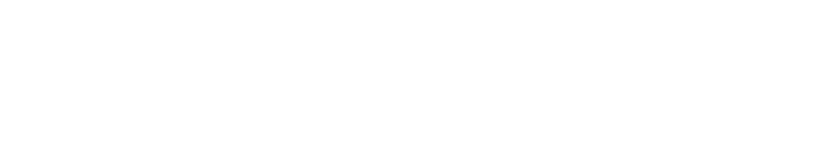
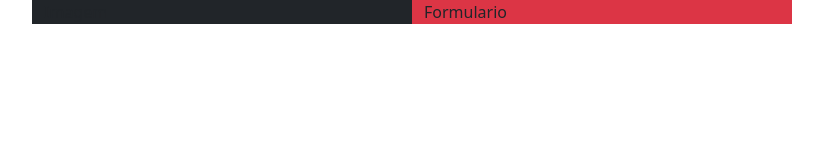
Before and after one commit to rachelrocha/clubedovinho-front, a plain HTML site: page index.html in a window 1280 px wide. Shown: the whole page, without its empty margins (38-861 px from the left). Drawn offline with nearby package versions, Linux system fonts and the light colour scheme.

Commit message:
criando estrutura inicial do login

```diff
--- a/index.html
+++ b/index.html
@@ -8,7 +8,18 @@
         <link href="https://cdn.jsdelivr.net/npm/bootstrap@5.3.3/dist/css/bootstrap.min.css" rel="stylesheet" integrity="sha384-QWTKZyjpPEjISv5WaRU9OFeRpok6YctnYmDr5pNlyT2bRjXh0JMhjY6hW+ALEwIH" crossorigin="anonymous">
         <link rel="stylesheet" href="css/custom.css">
     </head>
-<body>
+<body class="container">
+
+    <div class="row">
+        <div class="col-md-4 bg-dark">
+            Imagem
+        </div>
+        <div class="col-md-4 bg-danger">
+            Formulario
+        </div>
+
+    </div>
+
 
     <script src="https://cdn.jsdelivr.net/npm/bootstrap@5.3.3/dist/js/bootstrap.bundle.min.js" integrity="sha384-YvpcrYf0tY3lHB60NNkmXc5s9fDVZLESaAA55NDzOxhy9GkcIdslK1eN7N6jIeHz" crossorigin="anonymous"></script>
 
```
